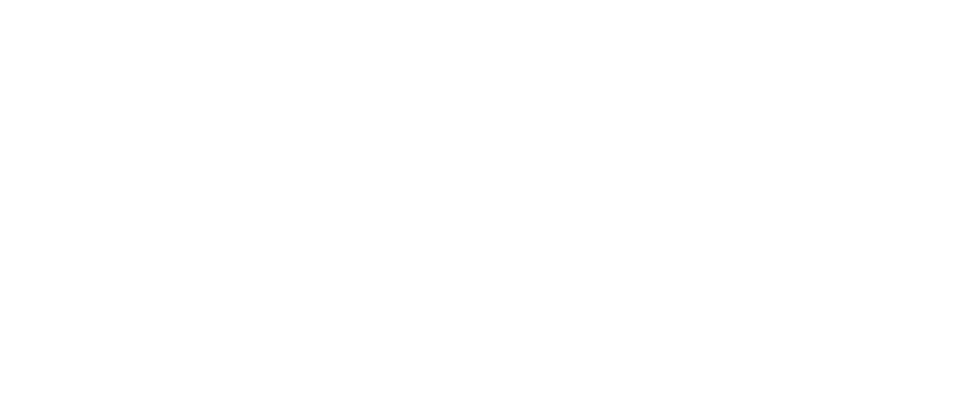
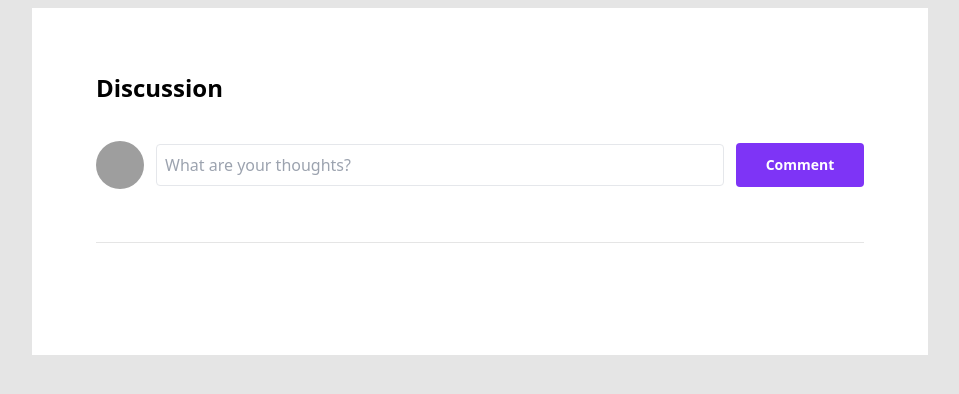
Before and after one commit to jmonster/ghostest-with-the-mostest, a plain HTML site: page client.html in a window 1280 px wide. Shown: the whole page, without its empty margins (160-1119 px from the left). Drawn offline with nearby package versions, Linux system fonts and the light colour scheme; grey boxes are pictures that could not be loaded.

Commit message:
Add initial client content

```diff
--- a/client.html
+++ b/client.html
@@ -28,4 +28,25 @@
   <script src="https://cdn.tailwindcss.com"></script>
 </head>
 
+<body class="m-2 w-full max-w-4xl mx-auto bg-neutral-200">
+  <div class="bg-white p-16">
+    <!-- Section header -->
+    <h2 class="text-2xl font-bold mb-8">Discussion</h2>
+
+    <!-- Post a new comment -->
+    <div class="flex items-center">
+      <img src="https://avatars.githubusercontent.com/u/368767?v=4" class="rounded-full w-12 h-12 mr-1" />
+      <input id="new-comment-input" type="text" placeholder="What are your thoughts?" maxlength="280"
+        class="flex-auto border border-solid border-neautral-200 m-2 p-2 rounded"></input>
+      <button id="submitCommentBtn" class="primary-btn ml-1 rounded text-white p-3 text-sm w-32 font-bold">Comment</button>
+    </div>
+
+    <!-- Separator -->
+    <div class="border-b border-solid border-neutral-200 my-12"></div>
+
+    <!-- Display existing comments -->
+    <div id="comments"></div>
+  </div>
+</body>
+
 </html>
```
